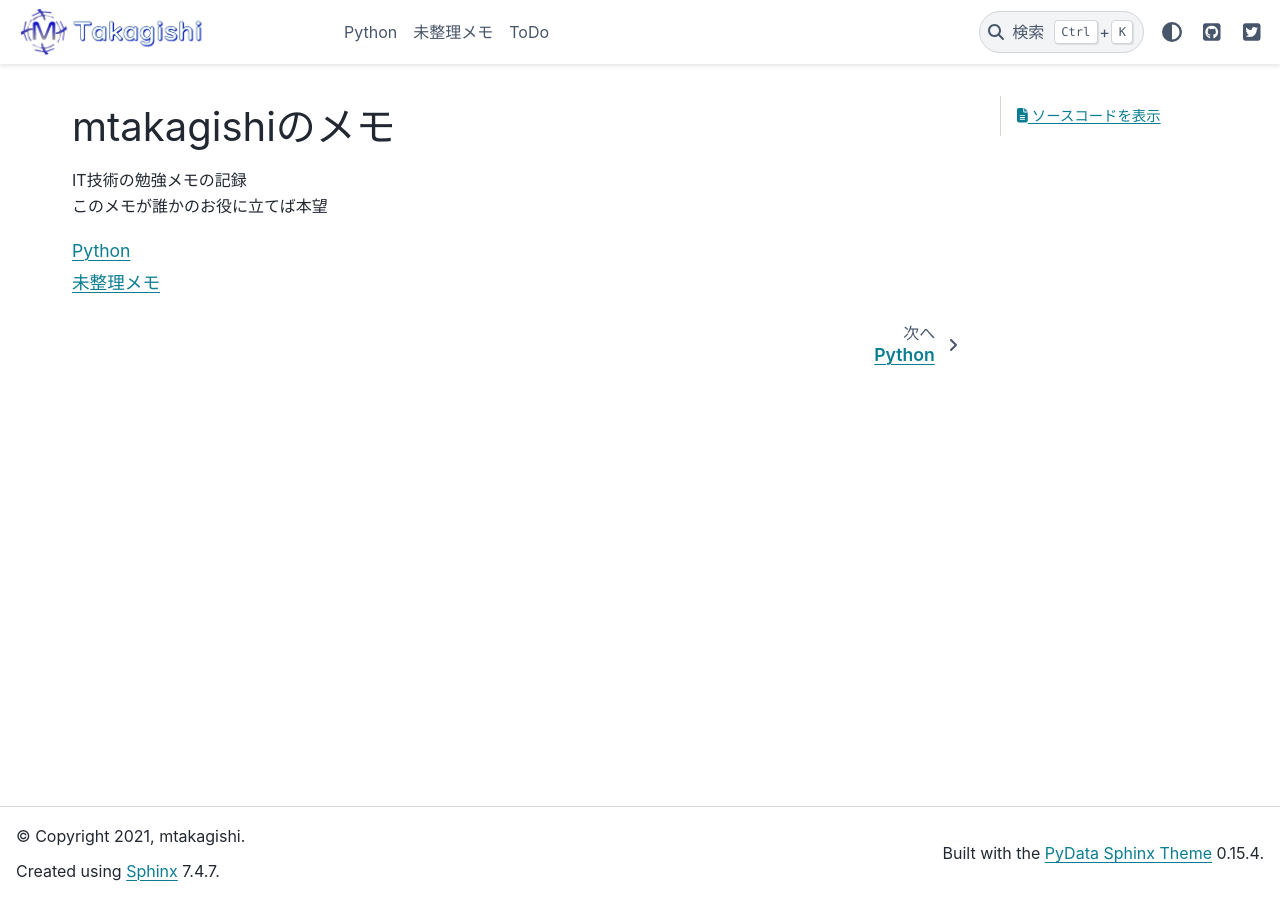
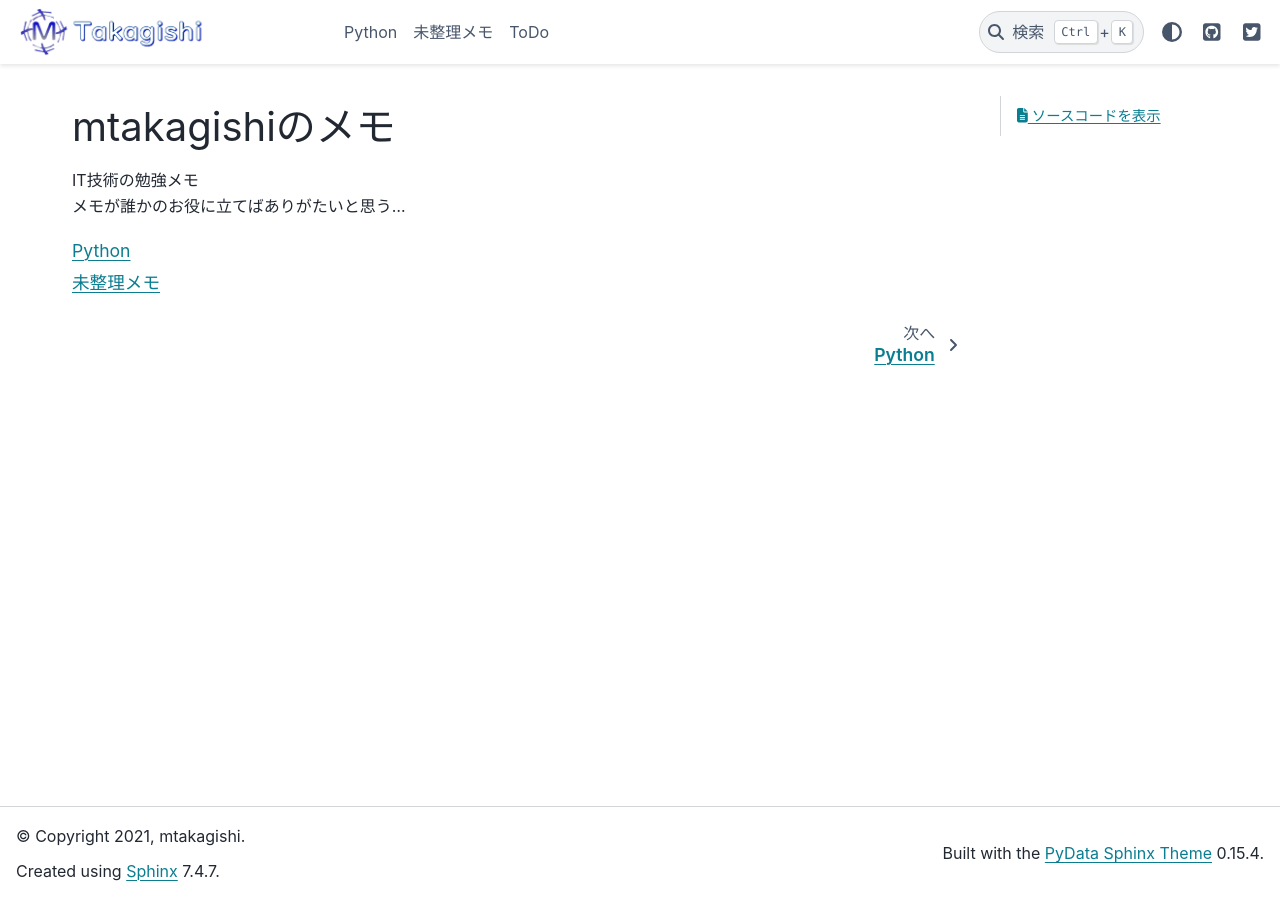
Before and after one commit to mtakagishi/mtakagishi, a Sphinx documentation site: the page built from docs/index.rst, in a window 1280 px wide. Built offline with Sphinx 7.4.7 and the PyData theme 0.15.4, drawn with Linux system fonts in a browser that asks for light colours.

Commit message:
メッセージを更新

```diff
--- a/docs/index.rst
+++ b/docs/index.rst
@@ -2,8 +2,8 @@
 mtakagishiのメモ
 ########################################################
 
-| IT技術の勉強メモの記録
-| このメモが誰かのお役に立てば本望
+| IT技術の勉強メモ
+| メモが誰かのお役に立てばありがたいと思う…
 
 
 .. toctree::
```
